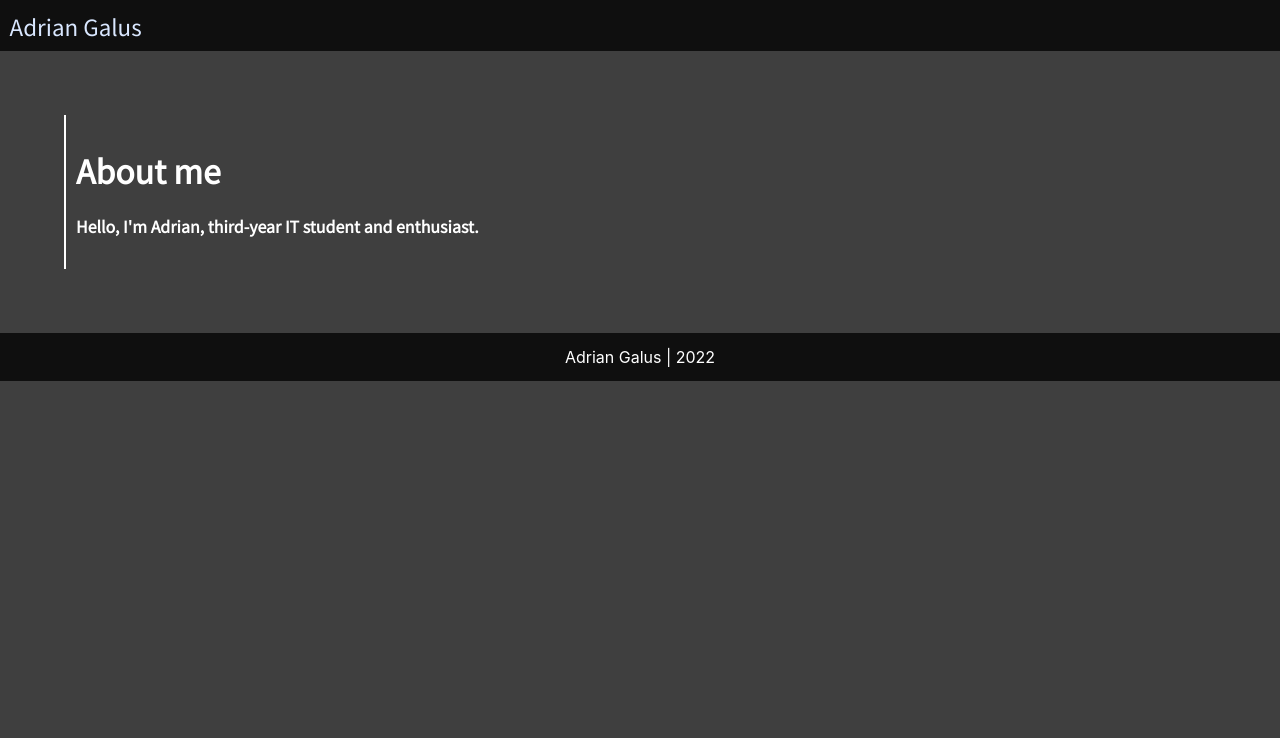
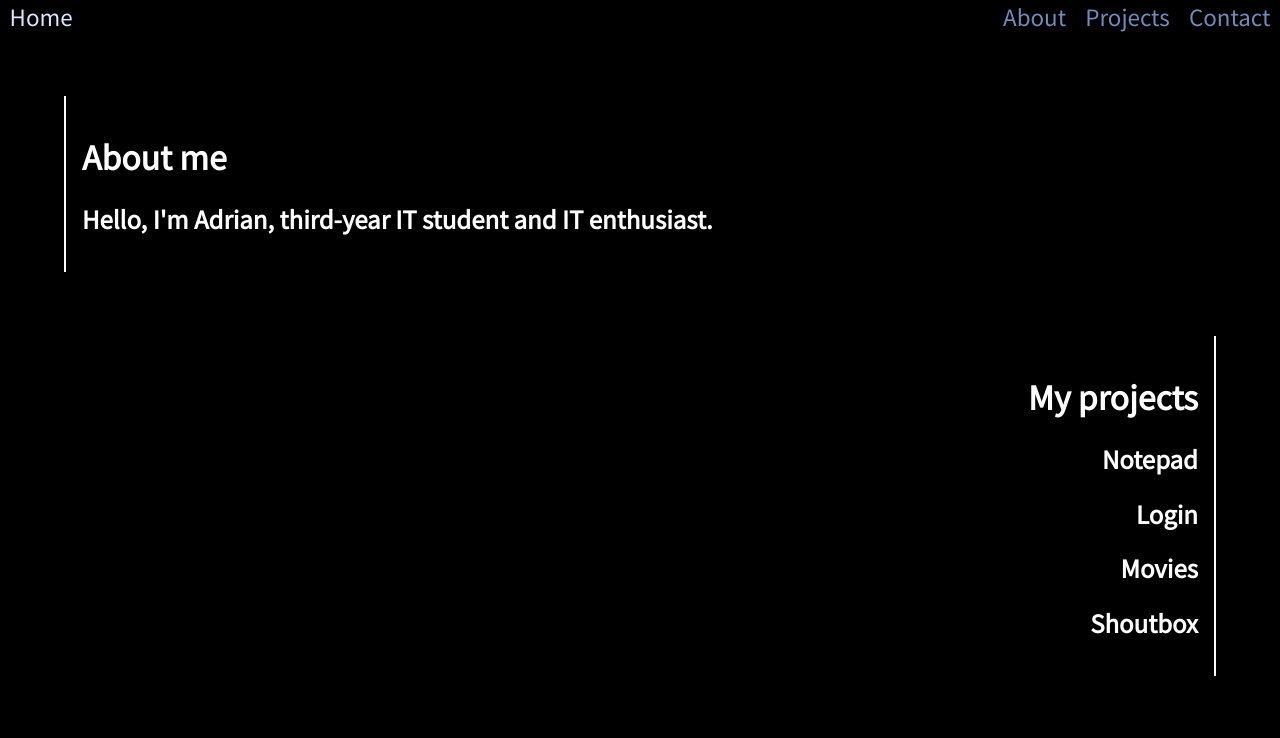
Before and after one commit to cancadua/cancadua.github.io, a React (Create React App) app: page / in a window 1280 px wide. Shown: the top 738 px of the page. Built offline with nearby package versions, Linux system fonts and the light colour scheme.

Commit message:
Changed theme

```diff
--- a/src/components/about/About.js
+++ b/src/components/about/About.js
@@ -2,12 +2,11 @@ import "./about.css";
 
 const About = () => {
   return (
-    <div className={"container"}>
+    <div className={"container-left"}>
       <h1 className={"header"}> About me </h1>
-      <h4 className={"header"}>
-        {" "}
-        Hello, I'm Adrian, third-year IT student and enthusiast.{" "}
-      </h4>
+      <h2 className={"header"}>
+         Hello, I'm Adrian, third-year IT student and IT enthusiast.
+      </h2>
     </div>
   );
 };
--- a/src/components/about/about.css
+++ b/src/components/about/about.css
@@ -3,8 +3,25 @@
   color: #ffffff;
 }
 
-.container {
-  padding: 10px;
-  border-left: 2px solid #ffffff;
+.container-left {
+  padding: 1rem;
+  border-left: solid 2px #ffffff;
   margin: 4rem;
+  animation-duration: 2s;
+  animation-name: right-to-left;
 }
+
+@keyframes right-to-left {
+  0% {
+    opacity: 0;
+  }
+  100% {
+    opacity: 1;
+  }
+  from {
+    transform: translate3d(100%, 0, 0);
+  }
+  to {
+    transform: translate3d(0, 0, 0);
+  }
+}
--- /dev/null
+++ b/src/components/contact/Contact.js
@@ -0,0 +1,21 @@
+import "./contact.css";
+
+const Contact = () => {
+  return (
+    <div
+      className={"container-left"}
+      style={{
+        animationDelay: "4s",
+        animationFillMode: "forwards",
+        opacity: "0"
+      }}
+    >
+      <h1>Contact</h1>
+      <h2>@ adrian.p.galus@gmail.com</h2>
+      <h2>g github.com/cancadua</h2>
+      <h2>l linkedin.com/in/adriangalus</h2>
+    </div>
+  );
+};
+
+export default Contact;
--- a/src/components/footer/footer.css
+++ b/src/components/footer/footer.css
@@ -1,14 +1,13 @@
 .footer {
   background-color: #0f0f0f;
+  position: sticky;
   display: flex;
   flex-wrap: wrap;
   justify-content: center;
-  align-content: center;
-  height: 3rem;
+  bottom: 0;
+  width: 100%;
 }
 
 .sign {
   color: #ffffff;
-  right: 0;
-  bottom: 0;
 }
--- a/src/components/index.js
+++ b/src/components/index.js
@@ -1,5 +1,7 @@
 import Footer from "./footer/Footer";
 import Navbar from "./navbar/Navbar";
-import About from "./about/About"
+import About from "./about/About";
+import Projects from "./projects/Projects";
+import Contact from "./contact/Contact";
 
-export { Footer, Navbar, About };
+export { Footer, Navbar, About, Projects, Contact };
--- a/src/components/navbar/Navbar.js
+++ b/src/components/navbar/Navbar.js
@@ -1,11 +1,18 @@
-import './navbar.css';
+import "./navbar.css";
 
 const Navbar = () => {
-    return (
-        <div className={'navbar'}>
-            <a className={'navbar-home'} href={'/'}>Adrian Galus</a>
-        </div>
-    )
-}
+  return (
+    <div className="navbar">
+      <div>
+        <a className="active" href="#home">Home</a>
+      </div>
+      <div className={'navbar-left'}>
+        <a href="#about">About</a>
+        <a href="#projects">Projects</a>
+        <a href="#contact">Contact</a>
+      </div>
+    </div>
+  );
+};
 
 export default Navbar;
--- a/src/components/navbar/navbar.css
+++ b/src/components/navbar/navbar.css
@@ -1,13 +1,12 @@
 .navbar {
-  background-color: #0f0f0f;
-  position: relative;
   display: flex;
-  flex-wrap: wrap;
-  align-items: center;
-  justify-content: space-between;
+  flex-direction: row;
+  flex-wrap: nowrap;
+  overflow: hidden;
+  background-color: #000000;
 }
 
-.navbar-home {
+.navbar a {
   text-decoration: none;
   padding: 0.6rem;
   font-size: 1.4em;
@@ -16,10 +15,11 @@
   transition: color 1s;
 }
 
-.navbar-home:hover {
+.navbar a:hover, a.active {
+  text-decoration: none;
   color: #d9e7ff;
 }
 
-.navbar-container {
+.navbar-left {
   margin-left: auto;
 }
--- a/src/components/projects/Projects.js
+++ b/src/components/projects/Projects.js
@@ -1,8 +1,15 @@
-import './projects.css'
+import "./projects.css";
 
 const Projects = () => {
   return (
-    <div className={'container'} >
+    <div className={"container-right"}>
+      <h1>My projects</h1>
+      <h2>Notepad</h2>
+      <h2>Login</h2>
+      <h2>Movies</h2>
+      <h2>Shoutbox</h2>
     </div>
-  )
-}
+  );
+};
+
+export default Projects;
--- a/src/components/projects/projects.css
+++ b/src/components/projects/projects.css
@@ -1,5 +1,33 @@
-.container {
-    padding: 10px;
-    border-right: 2px solid #ffffff;
-    margin: 4rem;
+.header,
+li,
+ul,
+h1,
+h2 {
+  font-family: "Noto Sans JP", sans-serif;
+  color: #ffffff;
 }
+
+.container-right {
+  opacity: 0;
+  text-align: right;
+  padding: 1rem;
+  border-right: solid 2px #ffffff;
+  margin: 4rem;
+  animation-duration: 2s;
+  animation-name: left-to-right;
+  animation-delay: 2s;
+  animation-fill-mode: forwards;
+}
+
+@keyframes left-to-right {
+  100% {
+    opacity: 1;
+  }
+  from {
+    display: flex;
+    transform: translate3d(-100%, 0, 0);
+  }
+  to {
+    transform: translate3d(0, 0, 0);
+  }
+}
--- a/src/index.css
+++ b/src/index.css
@@ -1,6 +1,6 @@
 body {
   margin: 0;
-  background-color: #3f3f3f;
+  background-color: #000000;
 
   font-family: -apple-system, BlinkMacSystemFont, "Segoe UI", "Roboto", "Oxygen",
     "Ubuntu", "Cantarell", "Fira Sans", "Droid Sans", "Helvetica Neue",
--- a/src/pages/home/Home.js
+++ b/src/pages/home/Home.js
@@ -1,4 +1,4 @@
-import { Navbar, Footer, About } from "../../components";
+import { Navbar, Footer, About, Projects, Contact } from "../../components";
 
 const Home = () => {
   return (
@@ -6,6 +6,8 @@ const Home = () => {
       <Navbar />
       <div>
         <About />
+        <Projects />
+        <Contact />
       </div>
       <Footer />
     </div>
```
Also changed, not shown: src/components/contact/contact.css (added).
